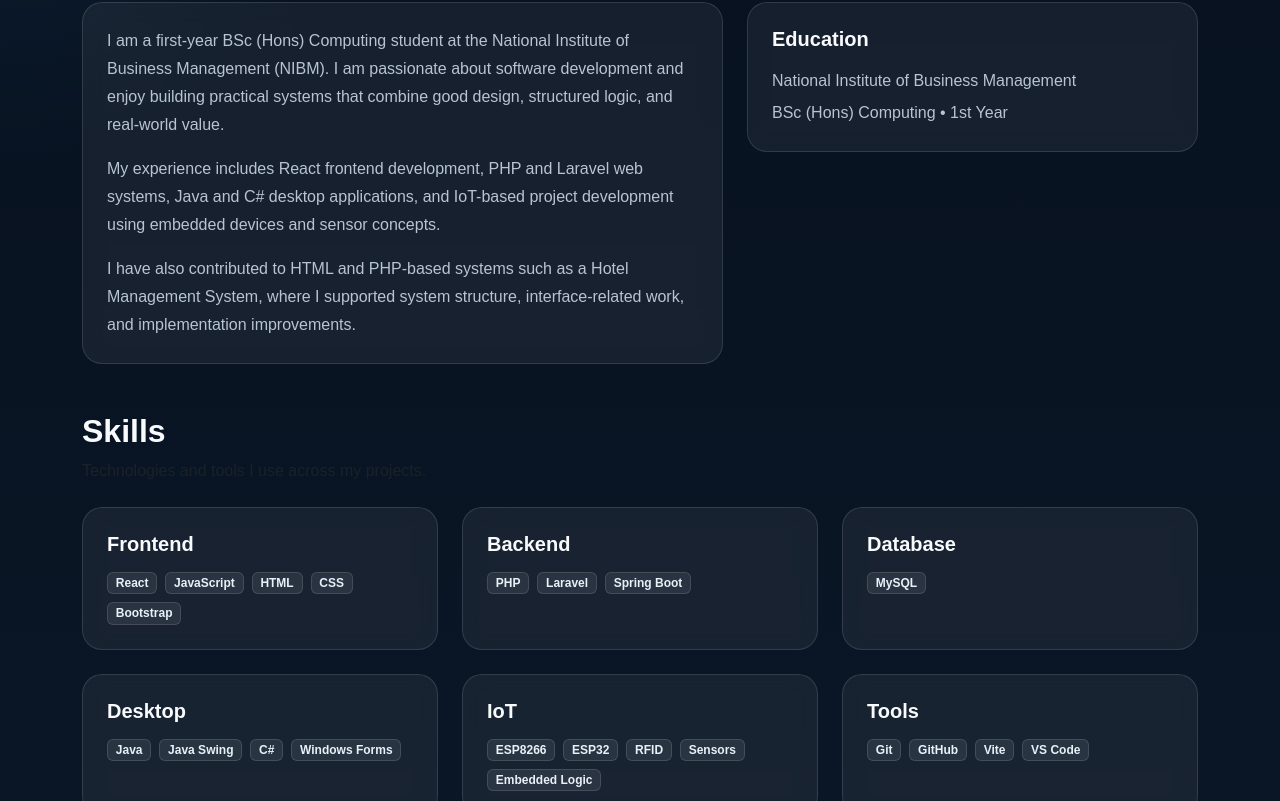
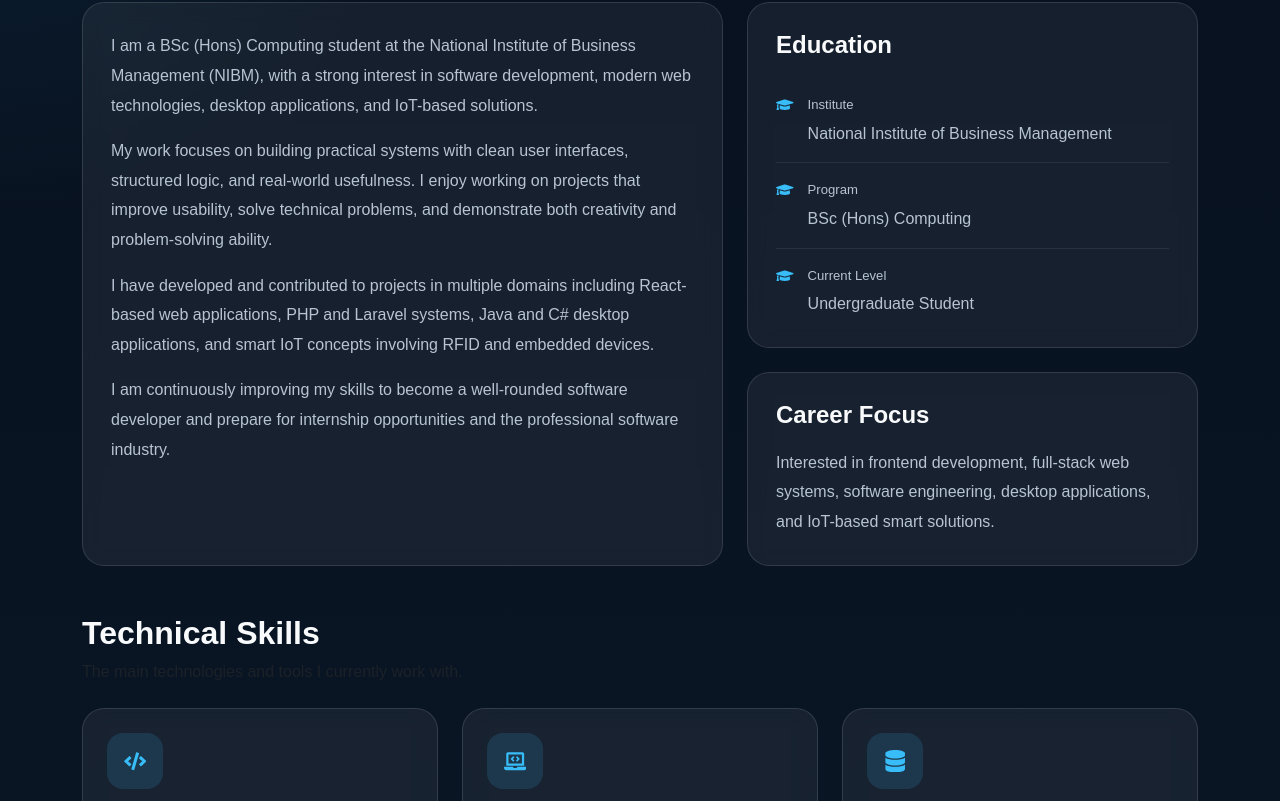
Before and after one commit to Malinga203/portfolio-website, a React (Vite) app in the folder my-portfolio/: page /about in a window 1280 px wide. Shown: the part 219-1020 px from the top of the page. Built offline with nearby package versions, Linux system fonts and the light colour scheme.

Commit message:
Upgrade About page

```diff
--- a/my-portfolio/src/index.css
+++ b/my-portfolio/src/index.css
@@ -595,3 +595,87 @@ img {
     padding: 20px;
   }
 }
+/* About Page */
+.about-main-card,
+.about-side-card,
+.about-skill-card {
+  background: var(--card);
+  border: 1px solid var(--border);
+  border-radius: 22px;
+  backdrop-filter: blur(10px);
+}
+
+.about-main-card,
+.about-side-card {
+  padding: 28px;
+}
+
+.about-main-card p,
+.about-side-card p {
+  color: var(--muted);
+  line-height: 1.85;
+}
+
+.about-card-title {
+  font-weight: 800;
+  margin-bottom: 18px;
+}
+
+.about-info-item {
+  display: flex;
+  align-items: flex-start;
+  gap: 14px;
+  padding: 14px 0;
+  border-bottom: 1px solid rgba(255, 255, 255, 0.08);
+}
+
+.about-info-item:last-child {
+  border-bottom: none;
+  padding-bottom: 0;
+}
+
+.about-info-item svg {
+  color: var(--primary);
+  font-size: 1.1rem;
+  margin-top: 4px;
+  flex-shrink: 0;
+}
+
+.about-label {
+  display: inline-block;
+  font-size: 0.82rem;
+  color: var(--muted);
+  margin-bottom: 4px;
+}
+
+.about-skill-card {
+  padding: 24px;
+  transition: transform 0.25s ease, border-color 0.25s ease, box-shadow 0.25s ease;
+}
+
+.about-skill-card:hover {
+  transform: translateY(-6px);
+  border-color: rgba(56, 189, 248, 0.3);
+  box-shadow: 0 18px 35px rgba(0, 0, 0, 0.2);
+}
+
+.about-skill-icon {
+  width: 56px;
+  height: 56px;
+  display: flex;
+  align-items: center;
+  justify-content: center;
+  border-radius: 16px;
+  background: rgba(56, 189, 248, 0.14);
+  color: var(--primary);
+  font-size: 1.4rem;
+  margin-bottom: 18px;
+}
+
+@media (max-width: 991px) {
+  .about-main-card,
+  .about-side-card,
+  .about-skill-card {
+    padding: 20px;
+  }
+}
--- a/my-portfolio/src/pages/About.jsx
+++ b/my-portfolio/src/pages/About.jsx
@@ -1,19 +1,51 @@
 import { Container, Row, Col, Badge } from "react-bootstrap";
 import { motion } from "framer-motion";
+import {
+  FaGraduationCap,
+  FaCode,
+  FaLaptopCode,
+  FaMicrochip,
+  FaDatabase,
+  FaUsers,
+} from "react-icons/fa";
 import SectionTitle from "../components/SectionTitle";
 
+const skillGroups = [
+  {
+    title: "Frontend Development",
+    icon: <FaCode />,
+    items: ["React", "JavaScript", "HTML", "CSS", "Bootstrap"],
+  },
+  {
+    title: "Backend & Web Systems",
+    icon: <FaLaptopCode />,
+    items: ["PHP", "Laravel", "Spring Boot"],
+  },
+  {
+    title: "Database Technologies",
+    icon: <FaDatabase />,
+    items: ["MySQL"],
+  },
+  {
+    title: "Desktop Development",
+    icon: <FaGraduationCap />,
+    items: ["Java", "Java Swing", "C#", "Windows Forms"],
+  },
+  {
+    title: "IoT & Embedded",
+    icon: <FaMicrochip />,
+    items: ["ESP8266", "ESP32", "RFID", "Sensors", "Embedded Logic"],
+  },
+  {
+    title: "Tools & Collaboration",
+    icon: <FaUsers />,
+    items: ["Git", "GitHub", "Vite", "VS Code", "Team Collaboration"],
+  },
+];
+
 export default function About() {
-  const skills = {
-    Frontend: ["React", "JavaScript", "HTML", "CSS", "Bootstrap"],
-    Backend: ["PHP", "Laravel", "Spring Boot"],
-    Database: ["MySQL"],
-    Desktop: ["Java", "Java Swing", "C#", "Windows Forms"],
-    IoT: ["ESP8266", "ESP32", "RFID", "Sensors", "Embedded Logic"],
-    Tools: ["Git", "GitHub", "Vite", "VS Code"],
-  };
-
   return (
-    <section className="py-5">
+    <section className="about-page py-5">
       <Container>
         <motion.div
           initial={{ opacity: 0, y: 22 }}
@@ -22,66 +54,112 @@ export default function About() {
         >
           <SectionTitle
             title="About Me"
-            subtitle="My academic background, technical interests, and development focus."
+            subtitle="A professional overview of my academic background, interests, and technical capabilities."
           />
 
-          <Row className="g-4">
+          <Row className="g-4 mb-5">
             <Col lg={7}>
-              <div className="content-card">
+              <div className="about-main-card h-100">
                 <p>
-                  I am a first-year BSc (Hons) Computing student at the National
-                  Institute of Business Management (NIBM). I am passionate about
-                  software development and enjoy building practical systems that
-                  combine good design, structured logic, and real-world value.
+                  I am a BSc (Hons) Computing student at the National Institute
+                  of Business Management (NIBM), with a strong interest in
+                  software development, modern web technologies, desktop
+                  applications, and IoT-based solutions.
                 </p>
 
                 <p>
-                  My experience includes React frontend development, PHP and
-                  Laravel web systems, Java and C# desktop applications, and
-                  IoT-based project development using embedded devices and sensor
-                  concepts.
+                  My work focuses on building practical systems with clean user
+                  interfaces, structured logic, and real-world usefulness. I
+                  enjoy working on projects that improve usability, solve
+                  technical problems, and demonstrate both creativity and
+                  problem-solving ability.
+                </p>
+
+                <p>
+                  I have developed and contributed to projects in multiple
+                  domains including React-based web applications, PHP and
+                  Laravel systems, Java and C# desktop applications, and smart
+                  IoT concepts involving RFID and embedded devices.
                 </p>
 
                 <p className="mb-0">
-                  I have also contributed to HTML and PHP-based systems such as
-                  a Hotel Management System, where I supported system structure,
-                  interface-related work, and implementation improvements.
+                  I am continuously improving my skills to become a
+                  well-rounded software developer and prepare for internship
+                  opportunities and the professional software industry.
                 </p>
               </div>
             </Col>
 
             <Col lg={5}>
-              <div className="content-card">
-                <h5 className="fw-bold mb-3">Education</h5>
-                <p className="mb-1">National Institute of Business Management</p>
-                <p className="project-meta mb-0">BSc (Hons) Computing • 1st Year</p>
+              <div className="about-side-card mb-4">
+                <h4 className="about-card-title">Education</h4>
+                <div className="about-info-item">
+                  <FaGraduationCap />
+                  <div>
+                    <span className="about-label">Institute</span>
+                    <p className="mb-0">
+                      National Institute of Business Management
+                    </p>
+                  </div>
+                </div>
+
+                <div className="about-info-item">
+                  <FaGraduationCap />
+                  <div>
+                    <span className="about-label">Program</span>
+                    <p className="mb-0">BSc (Hons) Computing</p>
+                  </div>
+                </div>
+
+                <div className="about-info-item">
+                  <FaGraduationCap />
+                  <div>
+                    <span className="about-label">Current Level</span>
+                    <p className="mb-0">Undergraduate Student</p>
+                  </div>
+                </div>
+              </div>
+
+              <div className="about-side-card">
+                <h4 className="about-card-title">Career Focus</h4>
+                <p className="mb-0">
+                  Interested in frontend development, full-stack web systems,
+                  software engineering, desktop applications, and IoT-based
+                  smart solutions.
+                </p>
               </div>
             </Col>
           </Row>
 
-          <div className="mt-5">
           <SectionTitle
-              title="Skills"
-              subtitle="Technologies and tools I use across my projects."
+            title="Technical Skills"
+            subtitle="The main technologies and tools I currently work with."
           />
 
           <Row className="g-4">
-              {Object.entries(skills).map(([group, values]) => (
-                <Col md={6} lg={4} key={group}>
-                  <div className="content-card h-100">
-                    <h5 className="fw-bold mb-3">{group}</h5>
+            {skillGroups.map((group, index) => (
+              <Col md={6} lg={4} key={group.title}>
+                <motion.div
+                  className="about-skill-card h-100"
+                  initial={{ opacity: 0, y: 18 }}
+                  whileInView={{ opacity: 1, y: 0 }}
+                  transition={{ duration: 0.45, delay: index * 0.05 }}
+                  viewport={{ once: true, amount: 0.15 }}
+                >
+                  <div className="about-skill-icon">{group.icon}</div>
+                  <h5 className="fw-bold mb-3">{group.title}</h5>
+
                   <div className="d-flex flex-wrap gap-2">
-                      {values.map((item) => (
+                    {group.items.map((item) => (
                       <Badge key={item} className="tag-badge">
                         {item}
                       </Badge>
                     ))}
                   </div>
-                  </div>
+                </motion.div>
               </Col>
             ))}
           </Row>
-          </div>
         </motion.div>
       </Container>
     </section>
```
Lines whose indentation alone changed are shown as unchanged.
